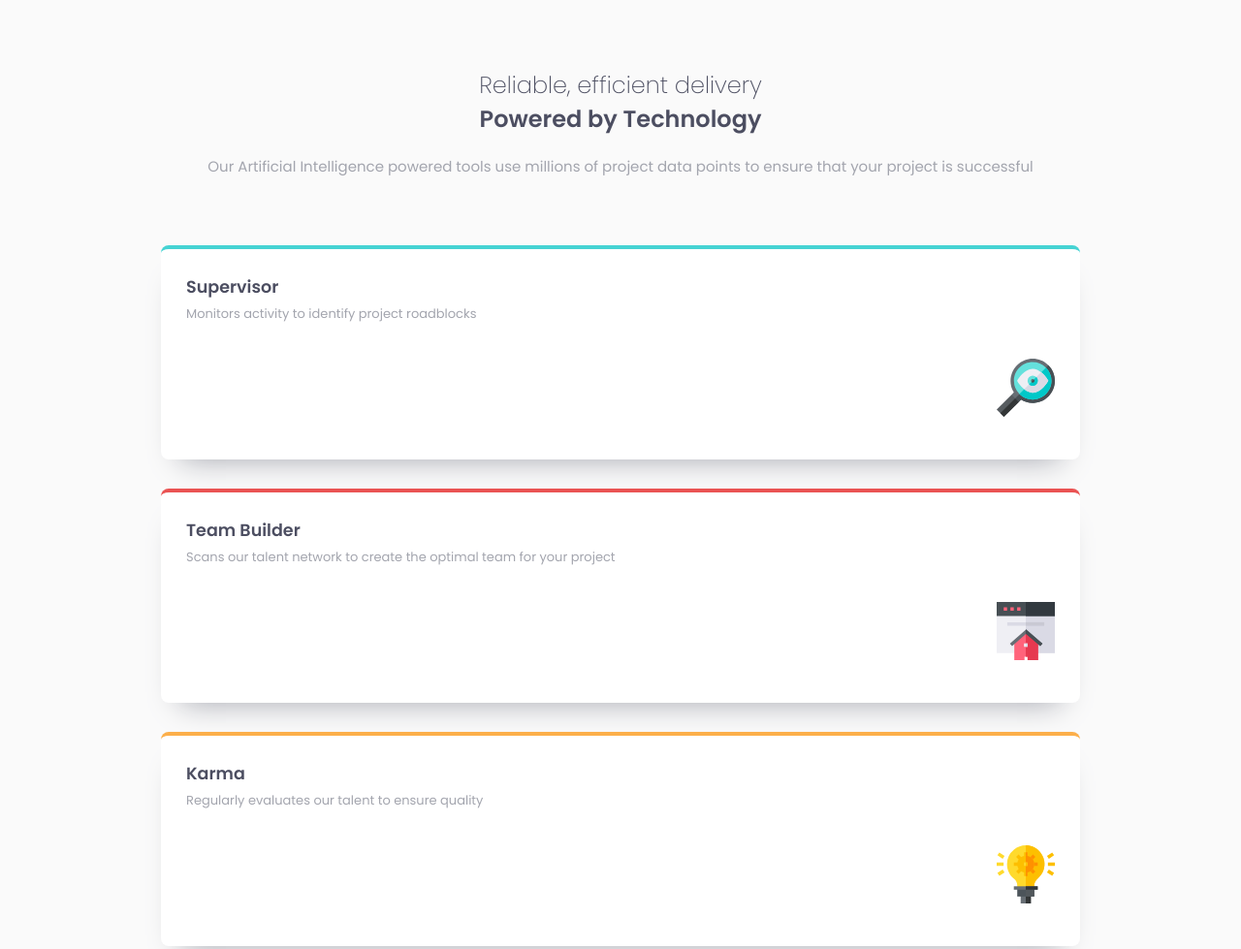
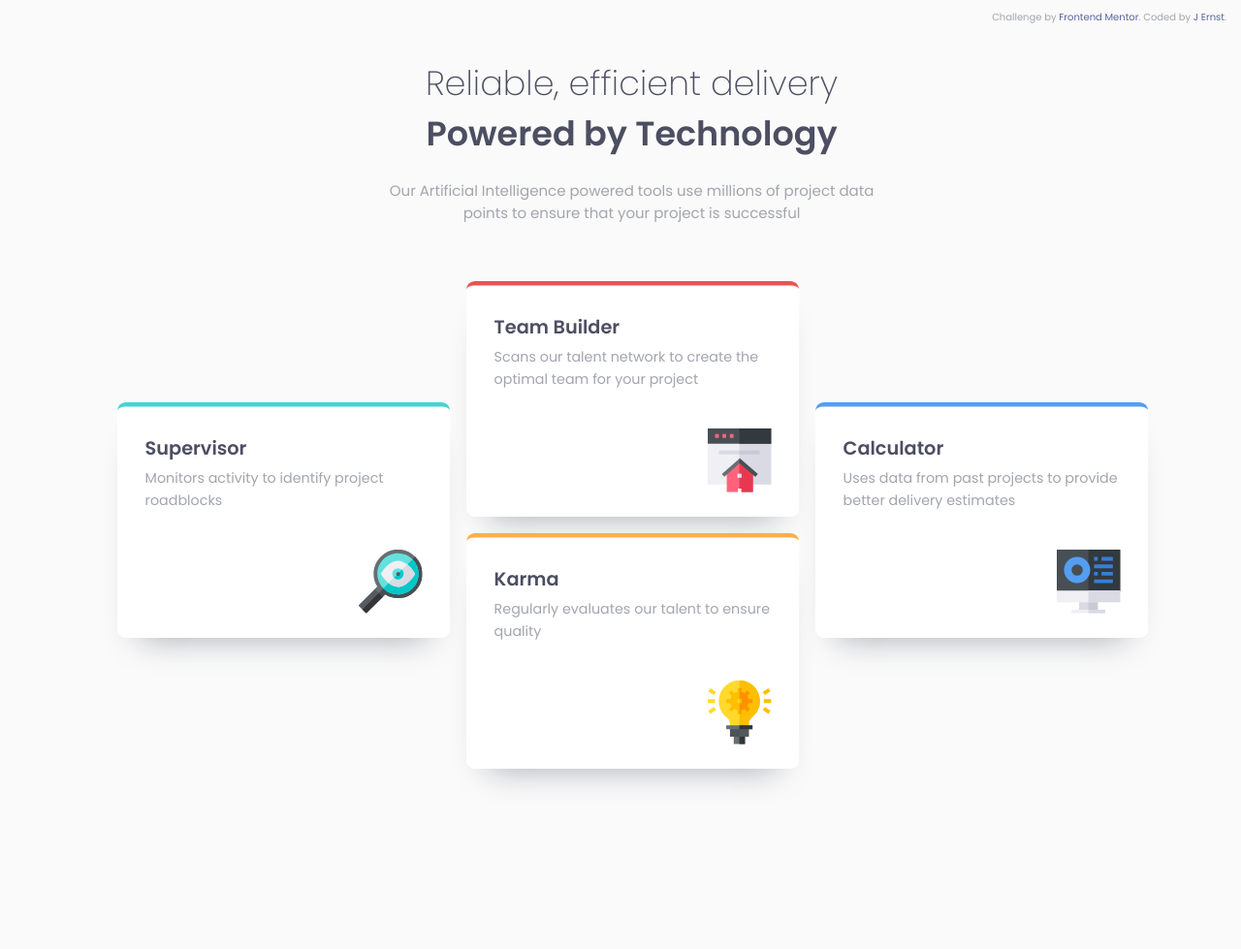
Before and after one commit to nimkamjoon/Four-card-feature-section, a plain HTML site: page index.html in a window 1280 px wide. Shown: the top 979 px of the page at 97% size. After the commit the page ends 840 px from the top, so only its background shows below. Drawn offline with Linux system fonts and the light colour scheme.

Commit message:
Project completed

```diff
--- a/styles.css
+++ b/styles.css
@@ -20,7 +20,7 @@ body {
 
 .block {
     background-color: white;
-    width: 70%;
+    width: 260px;
     height: 165px;
     margin-top: 30px;
     padding: 26px;
@@ -64,7 +64,7 @@ h3 {
 
 .heroBox {
     margin-top: 70px;
-    width: 85%;
+    width: 300px;
     text-align: center;
 }
 
@@ -96,3 +96,61 @@ footer a {
     text-decoration: none;
     color: hsl(229, 28%, 48%);
 }
+
+@media (min-width: 1100px) {
+    body {
+        display: flex;
+        justify-content: center;
+        height: auto;
+    }
+
+    .wrapper {
+        width: 800px;
+        margin: 40px auto 0 auto;
+        display: grid;
+        grid-template-rows: 250px 125px 125px 125px 125px 50px;
+        grid-template-columns: 360px 360px 360px;
+        justify-items: center;
+    }
+
+    .heroBox {
+        width: 500px;
+        grid-column-start: 1;
+        grid-column-end: 4;
+        margin: 0 auto 0 auto;
+    }
+
+    .block {
+        transform: scale(1.1);
+        transform-origin: 0 0;
+        margin: 95px 0 0 -30px ;
+    }
+
+    .a {
+        grid-row-start: 3;
+        grid-column-start: 1;
+    }
+    .b {
+        grid-row-start: 2;
+        grid-column-start: 2;
+    }
+    .c {
+        grid-row-start: 4;
+        grid-column-start: 2;
+        margin-top: 115px;
+    }
+    .d {
+        grid-row-start: 3;
+        grid-column-start: 3;
+    }
+
+    h1, h2 {
+        font-size: 35px;
+        line-height: 1.5em;
+    }
+
+    footer {
+        margin-top: 10px;
+        margin-right: 15px;
+    }
+}
```
